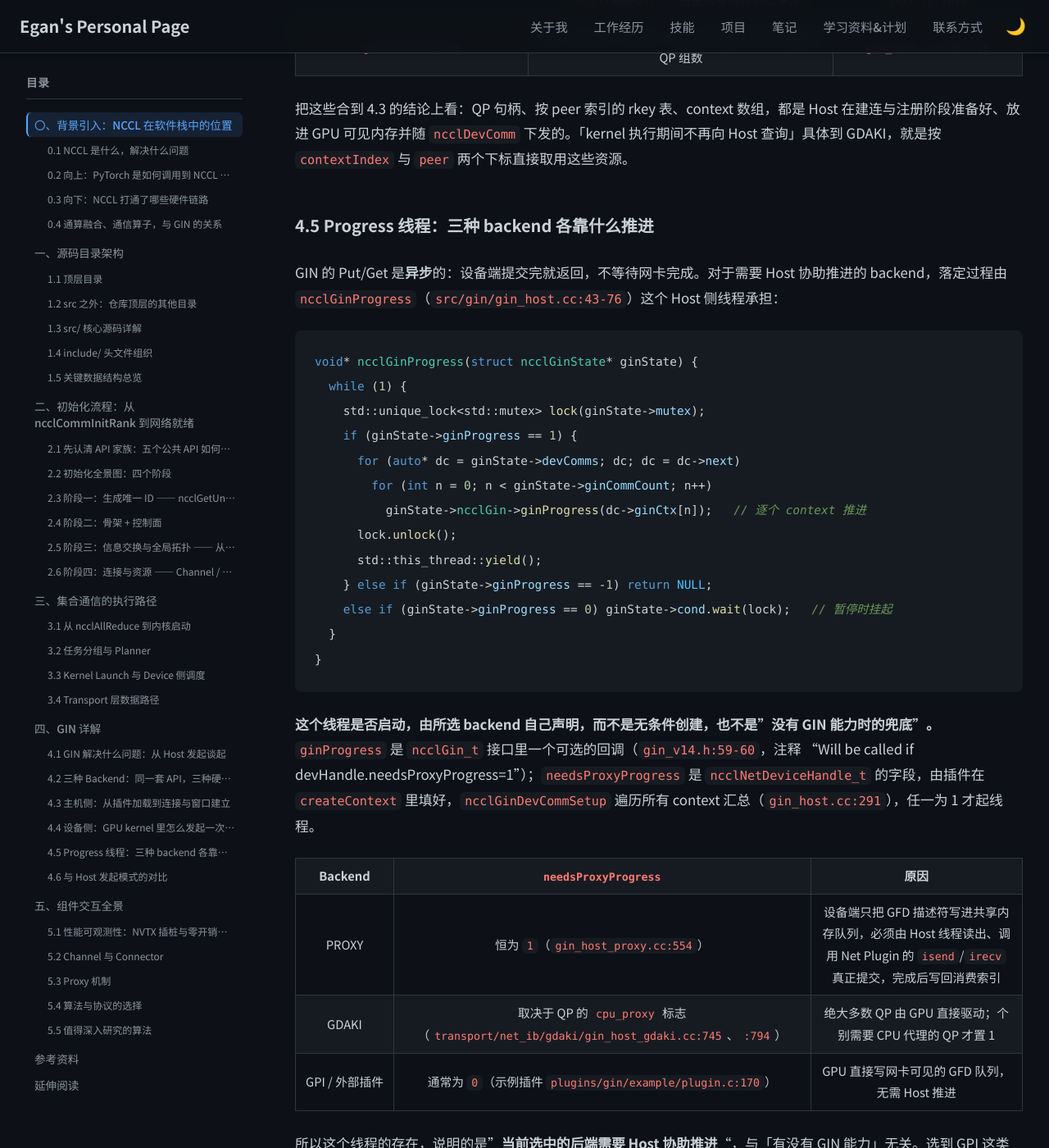
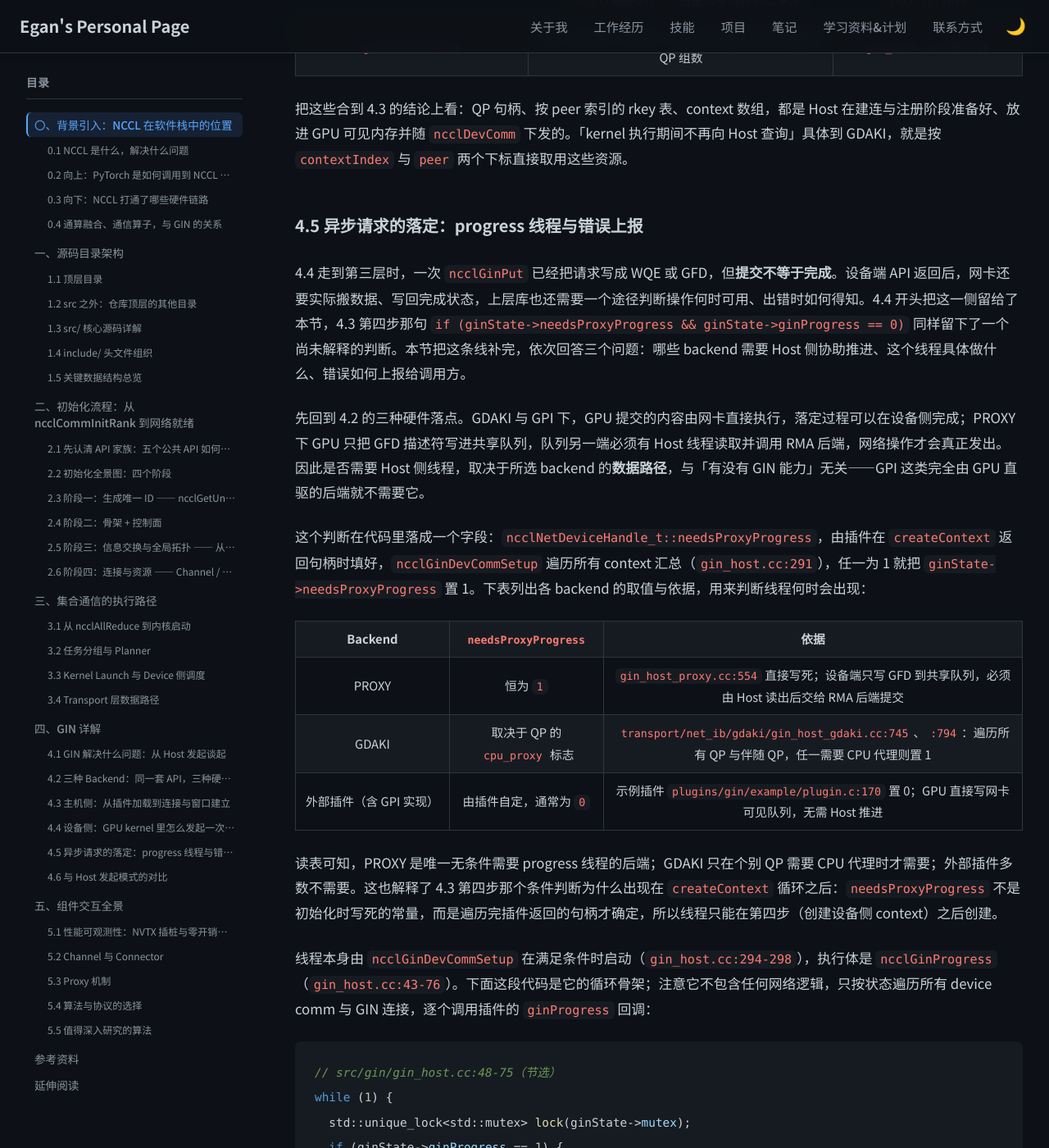
Before and after one commit to Lejun-Hu/Lejun-Hu.github.io, a Jekyll site: the page built from _notes/2026-8-24-nccl-source-study.md, in a window 1280 px wide and 1400 px high, scrolled down 93481 px. Shown: the whole window at 82% size. Built offline with Jekyll 4.4.1, drawn with Linux system fonts in a browser that asks for light colours; nearby versions of some CDN libraries; some of the changed text lies outside the part shown.

Commit message:
笔记与规则：重写 4.5 落定路径并固化上下文强关联写作要求

````diff
--- a/_notes/2026-8-24-nccl-source-study.md
+++ b/_notes/2026-8-24-nccl-source-study.md
@@ -2096,7 +2096,7 @@ while (ncclShmem.aborted == 0) {
 
 回顾第三章的 NET 路径：GPU 内核算完 → 更新 `head`/`tail` 进度标记 → Host 侧的 Proxy 线程轮询到这个标记 → 调用 `ncclNet->isend()/irecv()` 提交 RDMA → 网卡才真正开始搬数据。这条链里，**通信的"发起权"在 Host**：GPU 只能把数据准备好、把标记写好，然后等 Host 来"接棒"。每次从"GPU 算完"到"网卡开动"，中间隔着 Host 的轮询周期和线程调度，这对 MoE、KV cache 这类延迟敏感场景已经不够。
 
-GIN 把发起权下放给 GPU：kernel 内的线程直接调用设备端 API 提交 Put/Get/信号量。收益有两点：**① 消除 Host-Device 往返与线程调度延迟**；**② 让"计算-通信重叠"从 kernel 级细化到线程级**——同一个 kernel 里可以一边算一边发，而不必等整个 kernel 结束、下一轮 proxy 介入。
+GIN 把发起权下放给 GPU：kernel 内的线程直接调用设备端 API 提交 Put/Get/信号量。收益有两点：**消除 Host-Device 往返与线程调度延迟**；**让"计算-通信重叠"从 kernel 级细化到线程级**——同一个 kernel 里可以一边算一边发，而不必等整个 kernel 结束、下一轮 proxy 介入。
 
 NVIDIA 之所以在 NCCL 与自家硬件上做这件事，是因为硬件前提已经具备：Volta（SM 7.0）起的 GPU 能直接写网卡的发送队列或描述符。GIN 的作用，就是把这份硬件能力包装成软件可调的 API。它对软硬件配合方式的改变是根本性的——过去是"GPU 写标记、Host 读标记、Host 驱动网卡"，现在变成"GPU 直接驱动网卡（GPI/GDAKI），或写描述符交 Proxy 代发（PROXY）"。为此 NCCL 在两层各加了一套结构：**主机侧**建连接、注册窗口（`ncclGinState` + `ncclGin_t` 插件接口），**设备侧**发起操作（`ncclGinPut`/`ncclGinGet` 等 + 三种 backend 的分发）。
 
@@ -2215,11 +2215,11 @@ ncclTopoGetLocalGinDevs(comm, localGinDevs, &nLocalGinDevs); // 本机 GIN 设
 ...
 for (int n = 0; n < ginState->ginCommCount; n++) {
   ginState->ncclGin->listen(ginInstance, localGinDevs[n % nLocalGinDevs],
-                            allHandles + ..., &listenComm);   // ① 生成监听句柄
+                            allHandles + ..., &listenComm);   // 1. 生成监听句柄
   ginState->ncclGin->getProperties(..., ginState->ginProps + n);
-  bootstrapAllGather(comm->bootstrap, allHandles, ...);       // ② 全体交换句柄
+  bootstrapAllGather(comm->bootstrap, allHandles, ...);       // 2. 全体交换句柄
   ginState->ncclGin->connect(ginContext, handles, nGinRanks, myGinRank,
-                             listenComm, ginState->ginComms + n);  // ③ 建立连接
+                             listenComm, ginState->ginComms + n);  // 3. 建立连接
   ginState->ncclGin->closeListen(listenComm);
 }
 ```
@@ -2375,37 +2375,53 @@ laddr.key  = loadConst(&srcMh->lkey);                      // 本地 lkey
 
 把这些合到 4.3 的结论上看：QP 句柄、按 peer 索引的 rkey 表、context 数组，都是 Host 在建连与注册阶段准备好、放进 GPU 可见内存并随 `ncclDevComm` 下发的。「kernel 执行期间不再向 Host 查询」具体到 GDAKI，就是按 `contextIndex` 与 `peer` 两个下标直接取用这些资源。
 
-### 4.5 Progress 线程：三种 backend 各靠什么推进
-
-GIN 的 Put/Get 是**异步**的：设备端提交完就返回，不等待网卡完成。对于需要 Host 协助推进的 backend，落定过程由 `ncclGinProgress`（`src/gin/gin_host.cc:43-76`）这个 Host 侧线程承担：
-
-```cpp
-void* ncclGinProgress(struct ncclGinState* ginState) {
-  while (1) {
-    std::unique_lock<std::mutex> lock(ginState->mutex);
-    if (ginState->ginProgress == 1) {
-      for (auto* dc = ginState->devComms; dc; dc = dc->next)
-        for (int n = 0; n < ginState->ginCommCount; n++)
-          ginState->ncclGin->ginProgress(dc->ginCtx[n]);   // 逐个 context 推进
-      lock.unlock();
-      std::this_thread::yield();
-    } else if (ginState->ginProgress == -1) return NULL;
-    else if (ginState->ginProgress == 0) ginState->cond.wait(lock);   // 暂停时挂起
-  }
+### 4.5 异步请求的落定：progress 线程与错误上报
+
+4.4 走到第三层时，一次 `ncclGinPut` 已经把请求写成 WQE 或 GFD，但**提交不等于完成**。设备端 API 返回后，网卡还要实际搬数据、写回完成状态，上层库也还需要一个途径判断操作何时可用、出错时如何得知。4.4 开头把这一侧留给了本节，4.3 第四步那句 `if (ginState->needsProxyProgress && ginState->ginProgress == 0)` 同样留下了一个尚未解释的判断。本节把这条线补完，依次回答三个问题：哪些 backend 需要 Host 侧协助推进、这个线程具体做什么、错误如何上报给调用方。
+
+先回到 4.2 的三种硬件落点。GDAKI 与 GPI 下，GPU 提交的内容由网卡直接执行，落定过程可以在设备侧完成；PROXY 下 GPU 只把 GFD 描述符写进共享队列，队列另一端必须有 Host 线程读取并调用 RMA 后端，网络操作才会真正发出。因此是否需要 Host 侧线程，取决于所选 backend 的**数据路径**，与「有没有 GIN 能力」无关——GPI 这类完全由 GPU 直驱的后端就不需要它。
+
+这个判断在代码里落成一个字段：`ncclNetDeviceHandle_t::needsProxyProgress`，由插件在 `createContext` 返回句柄时填好，`ncclGinDevCommSetup` 遍历所有 context 汇总（`gin_host.cc:291`），任一为 1 就把 `ginState->needsProxyProgress` 置 1。下表列出各 backend 的取值与依据，用来判断线程何时会出现：
+
+| Backend | `needsProxyProgress` | 依据 |
+|---------|---------------------|------|
+| PROXY | 恒为 `1` | `gin_host_proxy.cc:554` 直接写死；设备端只写 GFD 到共享队列，必须由 Host 读出后交给 RMA 后端提交 |
+| GDAKI | 取决于 QP 的 `cpu_proxy` 标志 | `transport/net_ib/gdaki/gin_host_gdaki.cc:745`、`:794`：遍历所有 QP 与伴随 QP，任一需要 CPU 代理则置 1 |
+| 外部插件（含 GPI 实现） | 由插件自定，通常为 `0` | 示例插件 `plugins/gin/example/plugin.c:170` 置 0；GPU 直接写网卡可见队列，无需 Host 推进 |
+
+读表可知，PROXY 是唯一无条件需要 progress 线程的后端；GDAKI 只在个别 QP 需要 CPU 代理时才需要；外部插件多数不需要。这也解释了 4.3 第四步那个条件判断为什么出现在 `createContext` 循环之后：`needsProxyProgress` 不是初始化时写死的常量，而是遍历完插件返回的句柄才确定，所以线程只能在第四步（创建设备侧 context）之后创建。
+
+线程本身由 `ncclGinDevCommSetup` 在满足条件时启动（`gin_host.cc:294-298`），执行体是 `ncclGinProgress`（`gin_host.cc:43-76`）。下面这段代码是它的循环骨架；注意它不包含任何网络逻辑，只按状态遍历所有 device comm 与 GIN 连接，逐个调用插件的 `ginProgress` 回调：
+
+```cpp
+// src/gin/gin_host.cc:48-75（节选）
+while (1) {
+  std::unique_lock<std::mutex> lock(ginState->mutex);
+  if (ginState->ginProgress == 1) {
+    struct ncclGinStateDevComm* dc = ginState->devComms;
+    while (dc) {
+      for (int n = 0; n < ginState->ginCommCount; n++) {
+        ncclResult_t ret = ginState->ncclGin->ginProgress(dc->ginCtx[n]);  // 调到插件
+        if (ret != ncclSuccess) {
+          COMPILER_ATOMIC_STORE(&ginState->asyncResult, ret, std::memory_order_release);
+          ginState->ginProgress = -2;
+          return NULL;                                                     // 出错则退出
+        }
+      }
+      dc = dc->next;
+    }
+    lock.unlock();
+    std::this_thread::yield();
+  } else if (ginState->ginProgress == -1) return NULL;                      // 正常退出
+  else if (ginState->ginProgress == 0) ginState->cond.wait(lock);            // 暂停
 }
 ```
 
-**这个线程是否启动，由所选 backend 自己声明，而不是无条件创建，也不是"没有 GIN 能力时的兜底"。** `ginProgress` 是 `ncclGin_t` 接口里一个可选的回调（`gin_v14.h:59-60`，注释 "Will be called if devHandle.needsProxyProgress=1"）；`needsProxyProgress` 是 `ncclNetDeviceHandle_t` 的字段，由插件在 `createContext` 里填好，`ncclGinDevCommSetup` 遍历所有 context 汇总（`gin_host.cc:291`），任一为 1 才起线程。
-
-| Backend | `needsProxyProgress` | 原因 |
-|---------|---------------------|------|
-| PROXY | 恒为 `1`（`gin_host_proxy.cc:554`） | 设备端只把 GFD 描述符写进共享内存队列，必须由 Host 线程读出、调用 Net Plugin 的 `isend`/`irecv` 真正提交，完成后写回消费索引 |
-| GDAKI | 取决于 QP 的 `cpu_proxy` 标志（`transport/net_ib/gdaki/gin_host_gdaki.cc:745`、`:794`） | 绝大多数 QP 由 GPU 直接驱动；个别需要 CPU 代理的 QP 才置 1 |
-| GPI / 外部插件 | 通常为 `0`（示例插件 `plugins/gin/example/plugin.c:170`） | GPU 直接写网卡可见的 GFD 队列，无需 Host 推进 |
-
-所以这个线程的存在，说明的是"**当前选中的后端需要 Host 协助推进**"，与「有没有 GIN 能力」无关。选到 GPI 这类完全由 GPU 直驱的后端时，就不会创建它。这也和 4.3 第四步的条件判断对应：`if (ginState->needsProxyProgress && ginState->ginProgress == 0)`。
-
-线程的启停由 `ginProgress` 状态控制：`0` 暂停等待（`cond.wait`）、`1` 运行、`-1` 退出（`ncclGinHostFinalize` 置 -1 并 `join`）。没有 progress 线程时，错误上报走插件的 `queryLastError`（`gin_v14.h:62-63`），`ncclCommGetAsyncError` 会区分这两种路径（`init.cc:3459-3465`）。
+`ginProgress` 是 `ncclGin_t` 接口里的可选回调（`gin_v14.h:59-60`，注释 "Will be called if devHandle.needsProxyProgress=1"）。线程只是驱动者，真正的推进逻辑在插件实现里。以 PROXY 为例，`ncclGinProxyProgress`（`gin_host_proxy.cc:616-636`）对每个 context 做三件事：轮询完成状态（`proxyGinPollCompletions`）、按 rank 轮询 GFD 队列（`proxyGinPollGfd`）、把取出的描述符交给 `proxyGinProcessGfd` 转成 `rmaBackend->iput` / `iputSignal` / `iget` 提交（`:245-262`、`:303-313`），最后调用 RMA 后端自身的 `rmaProgress`（`:633`）。完成信息由 `proxyGinPollCompletions` 写回消费索引 `cis`（`:141-145`），设备侧据此判断请求已落定。
+
+线程的启停由 `ginProgress` 状态控制：`0` 暂停（`cond.wait`）、`1` 运行、`-1` 退出（`ncclGinHostFinalize` 置 -1 并 `join`）、`-2` 表示回调报错后自行退出。错误上报有两条路径，`ncclCommGetAsyncError` 都会检查（`init.cc:3459-3474`）：若 `needsProxyProgress` 为真，先读 `ginState->asyncResult`，即 progress 线程写下的结果；随后**无论有没有 progress 线程**，都调用 `ncclGinQueryLastError` 走插件的 `queryLastError`（`gin_v14.h:62-63`）。后者保证 GPI/GDAKI 这类不启动线程的后端，错误同样能被上层库取到。
+
+到这里，GIN 从主机侧准备（4.3）、设备侧提交（4.4）到请求落定（4.5）的路径就完整了。下一节把这条路径与第三章的 Host 发起模式并排比较，看发起权下放给 GPU 之后，控制流与数据流分别改变了什么。
 
 ### 4.6 与 Host 发起模式的对比
 
````
Also changed, not shown: rules/general.md (+17 -6 lines).
